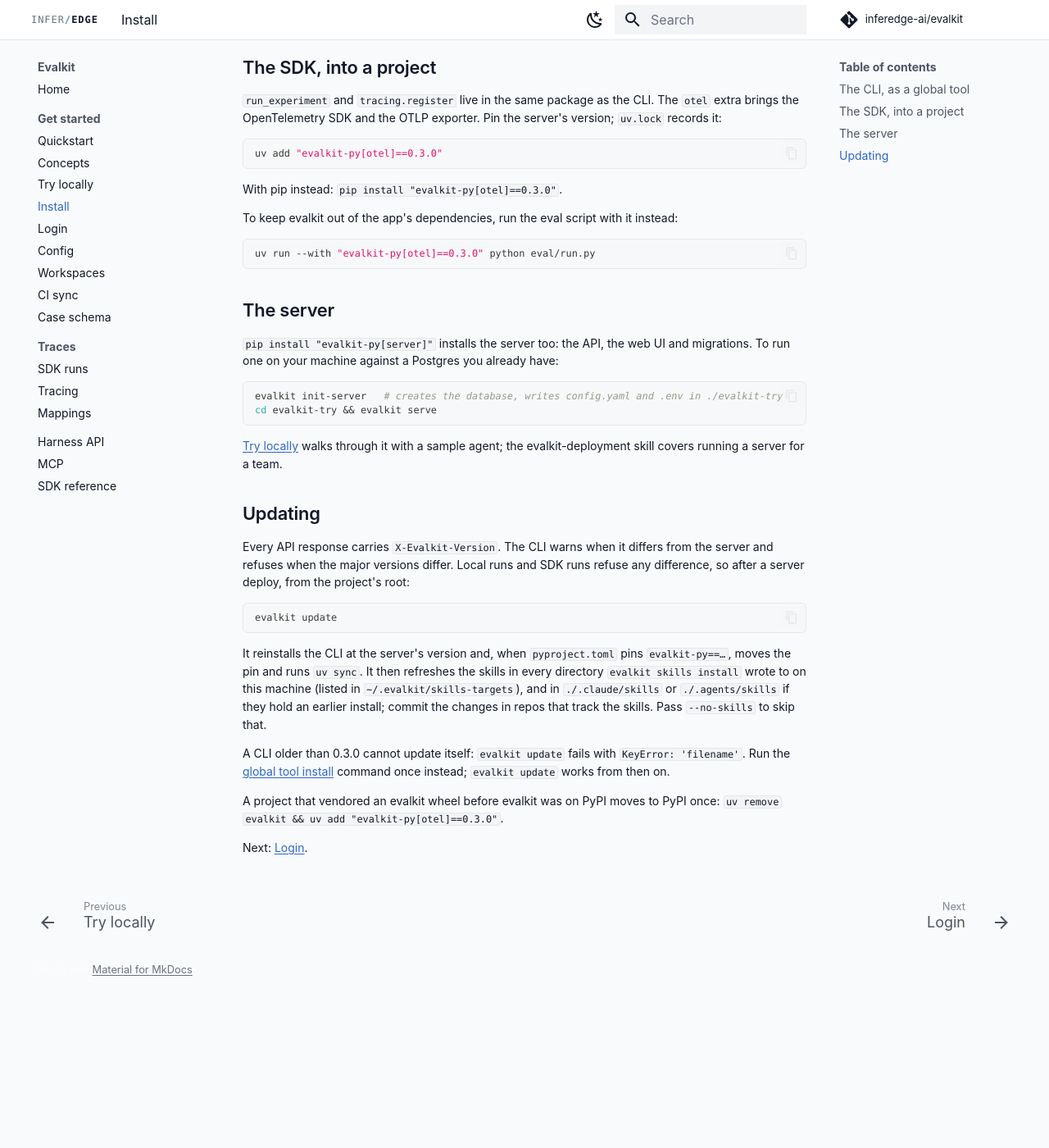
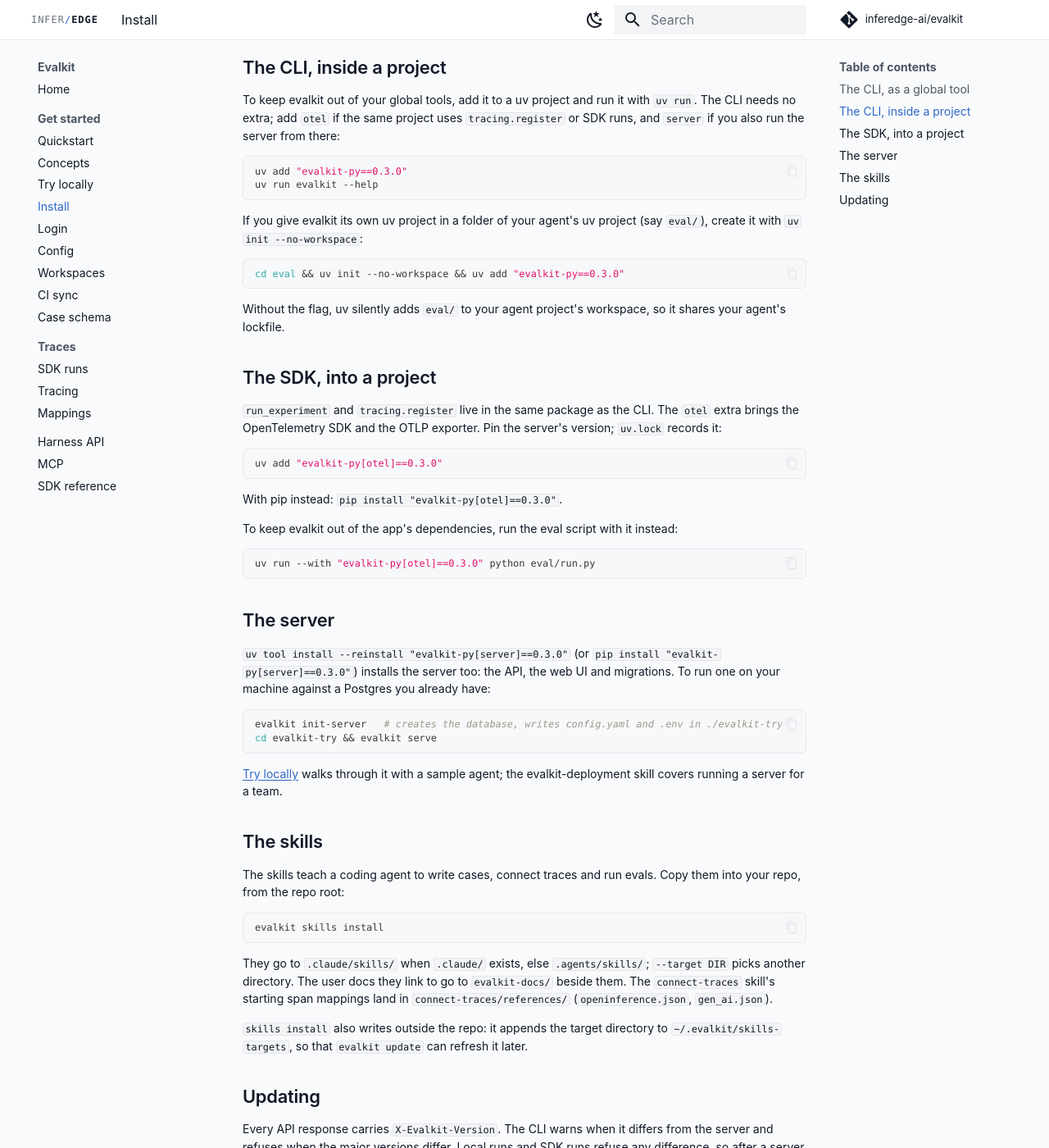
Before and after one commit to inferedge-ai/evalkit, an MkDocs documentation site: the page built from docs/user/install.md, in a window 1280 px wide and 1400 px high, scrolled down 527 px. Shown: the whole window at 82% size. Built offline with MkDocs 1.6.1 and Material for MkDocs 9.7.7, drawn with Linux system fonts in a browser that asks for light colours; comment, search, counter and statistics services are not loaded; the version menu is left out; before the commit the page ends 1732 px from its top, so only the background shows below that.

Commit message:
Install docs: project-local CLI, pinned server line, skills install, users add (ENG-14507) (#61)
* Install docs: project-local CLI, pinned server line, skills install, users add (ENG-14507)

Co-Authored-By: Claude Opus 5.5 (1M context) <noreply@anthropic.com>
Claude-Session: https://claude.ai/code/session_01BJVQnXTGZPh22Xu2y7vUCd

* Address review: plain CLI install, run skills install from repo root, --reinstall on try-locally

Co-Authored-By: Claude Opus 5.5 (1M context) <noreply@anthropic.com>
Claude-Session: https://claude.ai/code/session_01BJVQnXTGZPh22Xu2y7vUCd

* Changelog: match the plain CLI install line

Co-Authored-By: Claude Opus 5.5 (1M context) <noreply@anthropic.com>
Claude-Session: https://claude.ai/code/session_01BJVQnXTGZPh22Xu2y7vUCd

* Install: clearer uv workspace note with an example

Co-Authored-By: Claude Opus 5.5 (1M context) <noreply@anthropic.com>
Claude-Session: https://claude.ai/code/session_01BJVQnXTGZPh22Xu2y7vUCd

---------

Co-authored-by: Claude Opus 5.5 (1M context) <noreply@anthropic.com>

````diff
--- a/docs/user/install.md
+++ b/docs/user/install.md
@@ -18,6 +18,23 @@ With pipx instead: `pipx install --force "evalkit-py=={{version}}"`.
 uv tool install --reinstall "evalkit-py==$(curl -fsSL {{origin}}/api/cli | jq -r .version)"
 ```
 
+## The CLI, inside a project
+
+To keep evalkit out of your global tools, add it to a uv project and run it with `uv run`. The CLI needs no extra; add `otel` if the same project uses `tracing.register` or SDK runs, and `server` if you also run the server from there:
+
+```bash
+uv add "evalkit-py=={{version}}"
+uv run evalkit --help
+```
+
+If you give evalkit its own uv project in a folder of your agent's uv project (say `eval/`), create it with `uv init --no-workspace`:
+
+```bash
+cd eval && uv init --no-workspace && uv add "evalkit-py=={{version}}"
+```
+
+Without the flag, uv silently adds `eval/` to your agent project's workspace, so it shares your agent's lockfile.
+
 ## The SDK, into a project
 
 `run_experiment` and `tracing.register` live in the same package as the CLI. The `otel` extra brings the OpenTelemetry SDK and the OTLP exporter. Pin the server's version; `uv.lock` records it:
@@ -36,7 +53,7 @@ uv run --with "evalkit-py[otel]=={{version}}" python eval/run.py
 
 ## The server
 
-`pip install "evalkit-py[server]"` installs the server too: the API, the web UI and migrations. To run one on your machine against a Postgres you already have:
+`uv tool install --reinstall "evalkit-py[server]=={{version}}"` (or `pip install "evalkit-py[server]=={{version}}"`) installs the server too: the API, the web UI and migrations. To run one on your machine against a Postgres you already have:
 
 ```bash
 evalkit init-server   # creates the database, writes config.yaml and .env in ./evalkit-try
@@ -44,6 +61,18 @@ cd evalkit-try && evalkit serve
 ```
 
 [Try locally](try-locally.md) walks through it with a sample agent; the evalkit-deployment skill covers running a server for a team.
+
+## The skills
+
+The skills teach a coding agent to write cases, connect traces and run evals. Copy them into your repo, from the repo root:
+
+```bash
+evalkit skills install
+```
+
+They go to `.claude/skills/` when `.claude/` exists, else `.agents/skills/`; `--target DIR` picks another directory. The user docs they link to go to `evalkit-docs/` beside them. The `connect-traces` skill's starting span mappings land in `connect-traces/references/` (`openinference.json`, `gen_ai.json`).
+
+`skills install` also writes outside the repo: it appends the target directory to `~/.evalkit/skills-targets`, so that `evalkit update` can refresh it later.
 
 ## Updating
 
````
Also changed, not shown: CHANGELOG.md (+6 -0 lines), docs/user/quickstart.md (+1 -1 lines), docs/user/try-locally.md (+1 -1 lines), docs/user/workspaces.md (+2 -0 lines).
